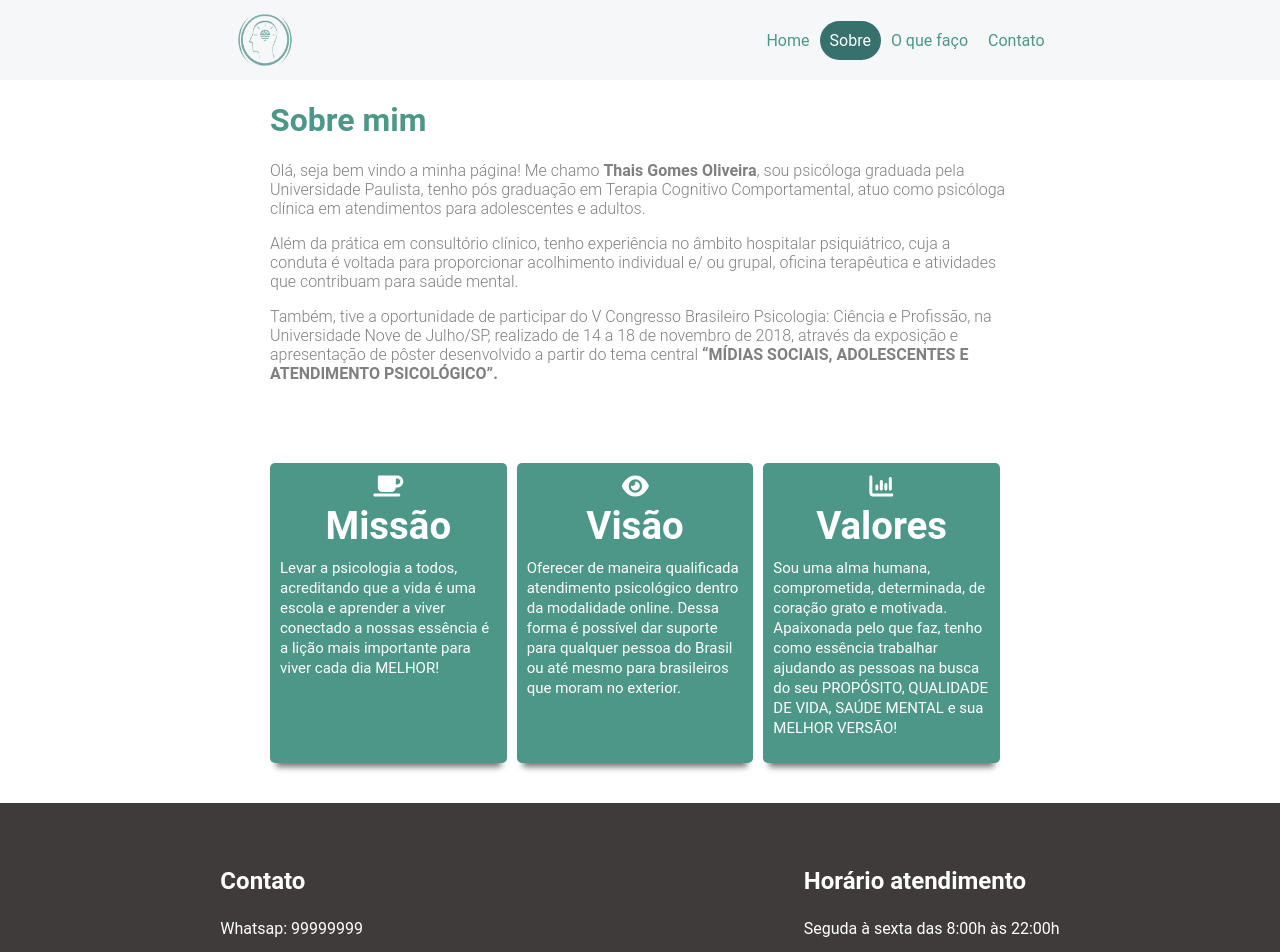
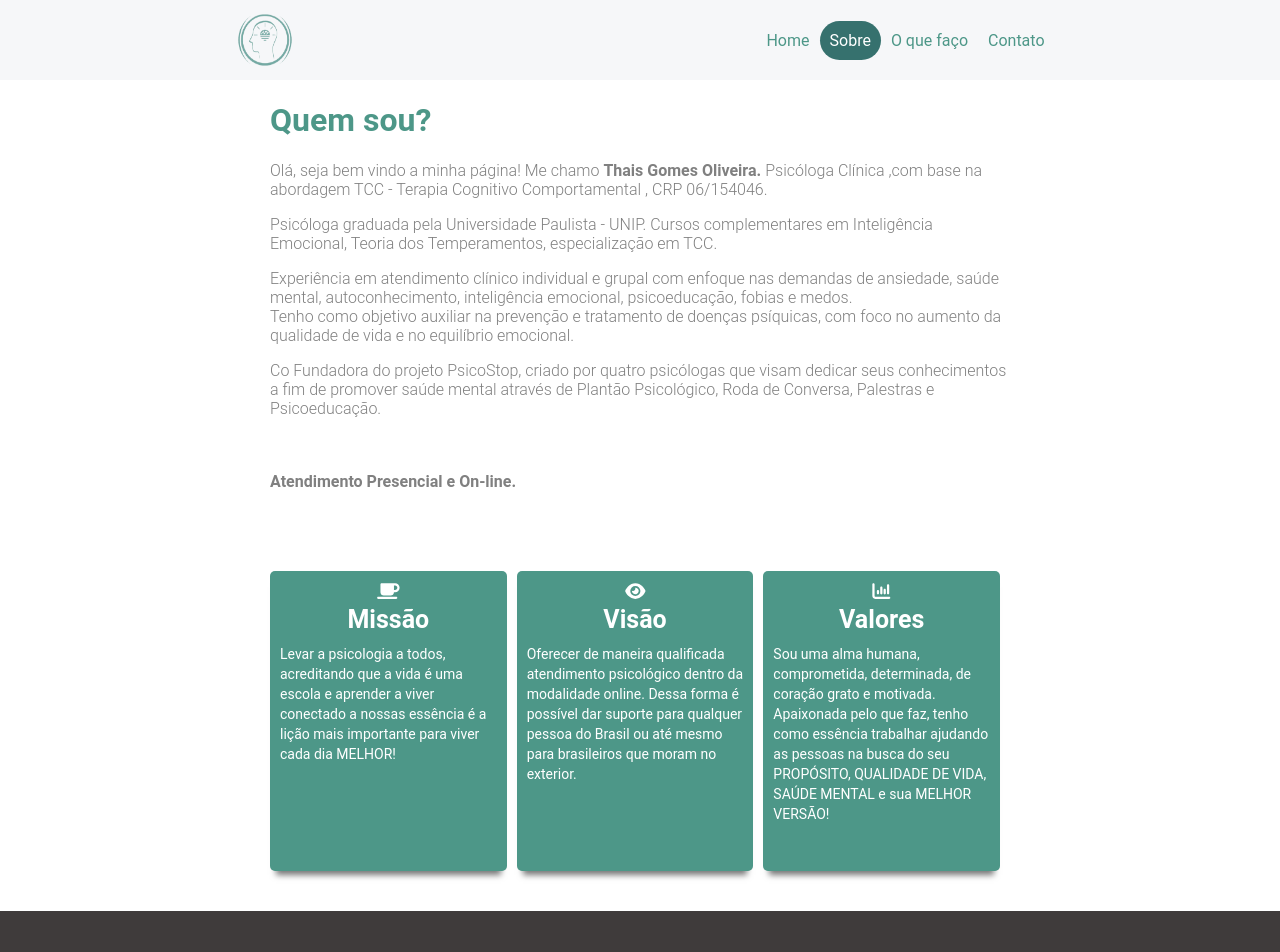
Before and after one commit to marcosrib/site-nextjs, a Next.js app: page /sobre in a window 1280 px wide. Shown: the top 952 px of the page. Built offline with nearby package versions, Linux system fonts and the light colour scheme.

Commit message:
fix: Ajustado texto página sobre

```diff
--- a/src/components/Card/AboutCard/AboutCard.module.css
+++ b/src/components/Card/AboutCard/AboutCard.module.css
@@ -2,7 +2,7 @@
     display: flex;
     flex-direction: column;
     width: 50%;
-    height: 300px;
+    height: 30rem;
     padding: 6px 10px 0 10px;
     background-color: var(--color-green-primary);
     border-radius: 5px;
@@ -19,21 +19,22 @@
     color: var(--color-white);
     font-weight: 400;
     line-height: 20px;
-    font-size: min(15px, 6vw);
+    font-size: 1.4rem;
 }
 .title {
     color: var(--color-white);
     font-weight:bold;
-    font-size:  3vw;
+    font-size:  2.5rem;
     text-align: center;
     margin-bottom: 10px;
 }
 
 .icon {
     color: var(--color-white);
-    font-size: 1.5rem;
+    font-size: 1.8rem;
     padding: 5px 0  5px 0 ;
   }
+
 @media (max-width: 700px) {
     .cardContent {
         width: 100%;
@@ -48,7 +49,7 @@
     .title {
         color: var(--color-white);
         font-weight:bold;
-        font-size: 20px;
+        font-size: 2rem;
         text-align: center;
         margin-bottom: 10px;
     }
--- a/src/components/Footer/Footer.module.css
+++ b/src/components/Footer/Footer.module.css
@@ -17,12 +17,12 @@
 
 #title {
     color: var(--color-white);
-    font-size: 1.5rem;
+    font-size: 1.6rem;
 }
 
 #text {
     color: var(--color-white);
-    font-size: 1rem;
+    font-size: 1.4rem;
     font-weight: Regular;
 }
 
--- a/src/pages/index.tsx
+++ b/src/pages/index.tsx
@@ -7,10 +7,10 @@ export default function Home() {
   const router = useRouter();
   {/*<img src="/home-image.jpeg" className={styles.img} alt="kknknkk"/>*/ }
   return (
-    <div className={styles.container}>
+    <div className={styles.container} id="home">
       <div className={styles.content}>
 
-        <div className={styles.textContent}>
+        <div className={styles.textContent} >
           <span className={styles.title}>Terapia Online No Conforto Da Sua Casa</span>
           <span className={styles.subTitle}>Está a alguns cliques</span>
           <div className={styles.buttonContato} >
--- a/src/pages/sobre/index.tsx
+++ b/src/pages/sobre/index.tsx
@@ -4,13 +4,25 @@ import AboutCard from '../../components/Card/AboutCard';
 function sobre() {
   return (
     <div className={styles.container} >
-      <h1 id={styles.title}>Sobre mim</h1>
-      <p id={styles.text}>Olá, seja bem vindo a minha página! Me chamo <span id={styles.textStrong}> Thais Gomes Oliveira</span>, sou psicóloga graduada pela Universidade Paulista, tenho pós graduação em Terapia Cognitivo Comportamental, atuo como psicóloga clínica em atendimentos para adolescentes e adultos.</p>
-      <p id={styles.text}>Além da prática em consultório clínico, tenho experiência no âmbito hospitalar psiquiátrico, cuja a conduta é voltada para proporcionar acolhimento individual e/ ou grupal, oficina terapêutica e atividades que contribuam para saúde mental.</p>
-      <p id={styles.text}>Também, tive a oportunidade de participar do V Congresso Brasileiro Psicologia: Ciência e Profissão, na Universidade Nove de Julho/SP, realizado de 14 a 18 de novembro de 2018, através da exposição e apresentação de pôster desenvolvido a partir do tema central
-      <span id={styles.textStrong}> “MÍDIAS SOCIAIS, ADOLESCENTES E ATENDIMENTO PSICOLÓGICO”.</span></p>
+      <h1 id={styles.title}>Quem sou?</h1>
+      <p id={styles.text}>Olá, seja bem vindo a minha página! Me chamo <span id={styles.textStrong}> Thais Gomes Oliveira. </span>
+       Psicóloga Clínica ,com base na abordagem TCC - Terapia Cognitivo
+Comportamental , CRP 06/154046.</p>
+      <p id={styles.text}>Psicóloga graduada pela Universidade Paulista - UNIP.
+Cursos complementares em Inteligência Emocional, Teoria dos Temperamentos,
+especialização em TCC.</p>
+      <p id={styles.text}>Experiência em atendimento clínico individual e grupal com enfoque nas demandas
+de ansiedade, saúde mental, autoconhecimento, inteligência emocional,
+psicoeducação, fobias e medos.<br></br>Tenho como objetivo auxiliar na prevenção e tratamento de doenças psíquicas, com
+foco no aumento da qualidade de vida e no equilíbrio emocional.</p>
+      <p id={styles.text}>Co Fundadora do projeto PsicoStop, criado por quatro psicólogas que visam
+dedicar seus conhecimentos a fim de promover saúde mental através de Plantão
+Psicológico, Roda de Conversa, Palestras e Psicoeducação.<br></br><br></br><br></br></p>
+
+<span id={styles.textStrong}>Atendimento Presencial e On-line.</span>
+
       <div className={styles.card}>
-        <AboutCard
+          <AboutCard
           title="Missão"
           iconName='coffee'
           text="Levar a psicologia a todos, acreditando que a vida é uma escola e aprender a viver conectado a nossas essência é a lição mais importante para viver cada dia MELHOR!" />
--- a/styles/Home/Home.module.css
+++ b/styles/Home/Home.module.css
@@ -8,7 +8,7 @@
 .content {
   display: flex;
   background: var(--color-background);
-  height: 300px;
+  height: 30rem;
   width: 100%;
 }
 
@@ -45,7 +45,7 @@
 .buttonContato {
    display: flex;
     width: 150px;
-    height: 40px;
+    height: 4rem;
     background: var(--color-green-primary);
     margin: 5% 20%;
     justify-content: center;
@@ -55,7 +55,7 @@
 
 .buttonContato > a {
   color: var(--color-white);
-  font-size: 20px;
+  font-size: var(--font-text);
 }
 .buttonContato:hover:not(.active) {
   color: #000;
@@ -109,10 +109,9 @@
     font-size: 15px;
   }
 
-
   .content {
     padding-top: 5%;
-    height: 25vh;
+    height: 20rem;
   }
   .img {
     width: auto;
--- a/styles/globals.css
+++ b/styles/globals.css
@@ -12,12 +12,14 @@
 
 
 
-  --font-text: 1rem;
+  --font-text: 1.6rem;
 
 /*Padding mobile */
   --padding-content-mobile:30px 10px 30px 10px;
 }
-
+html {
+  font-size: 62.5%;
+}
 html, body {
   padding: 0;
   margin: 0;
@@ -25,7 +27,9 @@ html, body {
   min-height: 100%;
   font-family: Roboto, -apple-system, BlinkMacSystemFont, Segoe UI, Oxygen, Ubuntu, Cantarell, Fira Sans, Droid Sans, Helvetica Neue, sans-serif;
 }
-
+body {
+ font-size: 1.6rem;
+}
 a {
   color: inherit;
   text-decoration: none;
```
Also changed, not shown: next.config.js (added).
